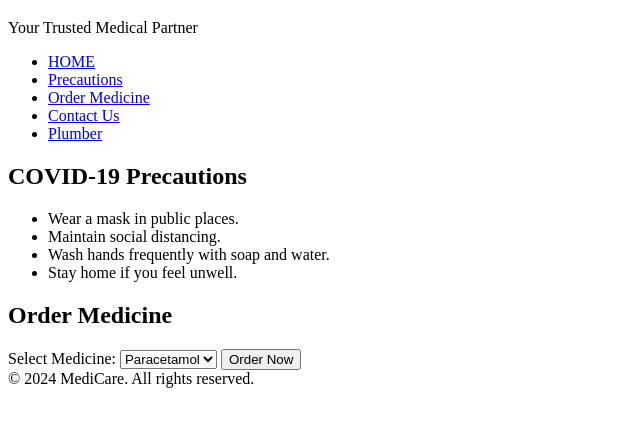
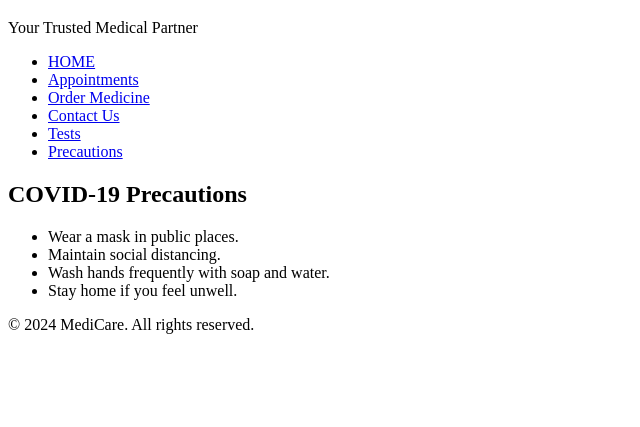
Before and after one commit to susstar/hospital-site, a plain HTML site: page home.html in a window 1280 px wide. Shown: the part 61-488 px from the top of the page, without its empty margins (0-640 px from the left). Drawn offline with Linux system fonts and the light colour scheme.

Commit message:
Update home.html

```diff
--- a/home.html
+++ b/home.html
@@ -1,19 +1,18 @@
 <!DOCTYPE html>
 <html lang="en">
   <head>
-    <meta charset="UTF-8">
-    <meta name="viewport" content="width=device-width, initial-scale=1.0">
+    <meta charset="UTF-8" />
+    <meta name="viewport" content="width=device-width, initial-scale=1.0" />
     <title>Document</title>
-    <link rel="stylesheet" href="add.css">
+    <link rel="stylesheet" href="add.css" />
   </head>
   <body background="deadly doc.jpg">
     <!DOCTYPE html>
     <html lang="en">
       <head>
-    <meta charset="UTF-8">
-    <meta name="viewport" content="width=device-width, initial-scale=1.0">
+        <meta charset="UTF-8" />
+        <meta name="viewport" content="width=device-width, initial-scale=1.0" />
         <title>Deadly Hospital</title>
-
       </head>
       <body>
         <header>
@@ -24,10 +23,15 @@
         <nav>
           <ul class="nav nav-pills nav-justified">
             <li class="nav-item">
-              <a class="nav-link active" aria-current="page" href="med ord site.html">HOME</a>
+              <a
+                class="nav-link active"
+                aria-current="page"
+                href="med ord site.html"
+                >HOME</a
+              >
             </li>
             <li class="nav-item">
-              <a class="nav-link" href="#">Precautions</a>
+              <a class="nav-link" href="#">Appointments</a>
             </li>
             <li class="nav-item">
               <a class="nav-link" href="#">Order Medicine</a>
@@ -36,9 +40,11 @@
               <a class="nav-link" href="contact.html">Contact Us</a>
             </li>
             <li class="nav-item">
-                <a class="nav-link" href="#">Plumber</a>
+              <a class="nav-link" href="#">Tests</a>
             </li>
-
+            <li class="nav-item">
+              <a class="nav-link" href="#">Precautions</a>
+            </li>
           </ul>
         </nav>
 
@@ -50,24 +56,11 @@
             <li>Wash hands frequently with soap and water.</li>
             <li>Stay home if you feel unwell.</li>
           </ul>
-
-        <h2>Order Medicine</h2>
-        <form action="order.php" method="post">
-            <label for="medicine">Select Medicine:</label>
-            <select name="medicine" id="medicine">
-                <option value="paracetamol">Paracetamol</option>
-                <option value="ibuprofen">Ibuprofen</option>
-                <!-- Add more medicine options here -->
-            </select>
-            <button type="submit">Order Now</button>
-        </form>
         </div>
-
-    <footer>
-        © 2024 MediCare. All rights reserved.
-    </footer>
+        <div>
+          <footer>© 2024 MediCare. All rights reserved.</footer>
+        </div>
       </body>
     </html>
-
   </body>
 </html>
```
Lines whose indentation alone changed are shown as unchanged.
